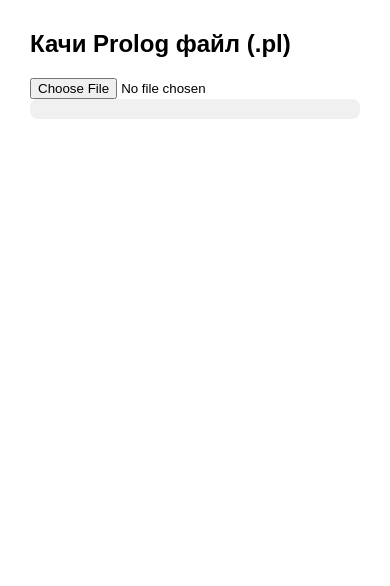
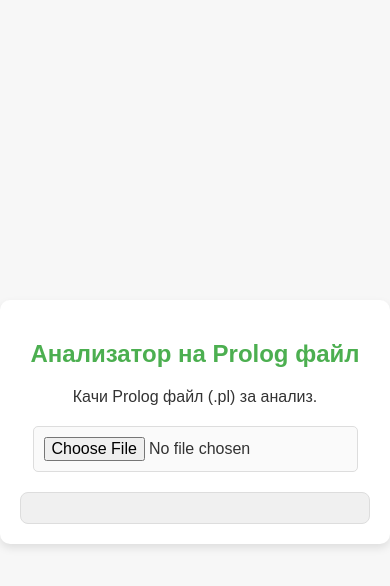
Before and after one commit to kokok32/prologsite, a plain HTML site: page index.html in a window 390 px wide. Drawn offline with Linux system fonts and the light colour scheme.

Commit message:
Update index.html

```diff
--- a/index.html
+++ b/index.html
@@ -5,21 +5,85 @@
   <title>Prolog Analyzer</title>
   <style>
     body {
-      font-family: Arial;
-      margin: 30px;
+      font-family: 'Arial', sans-serif;
+      background-color: #f7f7f7;
+      margin: 0;
+      padding: 0;
+      display: flex;
+      justify-content: center;
+      align-items: center;
+      height: 100vh;
+      color: #333;
     }
+
+    .container {
+      background-color: #fff;
+      padding: 30px;
+      border-radius: 10px;
+      box-shadow: 0 4px 8px rgba(0, 0, 0, 0.1);
+      width: 80%;
+      max-width: 800px;
+    }
+
+    h2 {
+      font-size: 1.8rem;
+      color: #4CAF50;
+      text-align: center;
+    }
+
+    input[type="file"] {
+      display: block;
+      margin: 20px auto;
+      padding: 10px;
+      font-size: 1rem;
+      border-radius: 5px;
+      border: 1px solid #ddd;
+      background-color: #fafafa;
+    }
+
     #output {
+      margin-top: 20px;
+      background-color: #f0f0f0;
+      padding: 15px;
+      border-radius: 8px;
+      border: 1px solid #ddd;
+      font-size: 1rem;
       white-space: pre-wrap;
-      background: #f0f0f0;
-      padding: 10px;
-      border-radius: 8px;
+      overflow-wrap: break-word;
+      color: #555;
+    }
+
+    .section-title {
+      font-weight: bold;
+      color: #4CAF50;
+      margin-top: 15px;
+    }
+
+    .count {
+      font-size: 0.9rem;
+      color: #777;
+    }
+
+    /* Add responsive styling */
+    @media (max-width: 600px) {
+      .container {
+        padding: 20px;
+        width: 90%;
+      }
+
+      h2 {
+        font-size: 1.5rem;
+      }
     }
   </style>
 </head>
 <body>
-  <h2>Качи Prolog файл (.pl)</h2>
-  <input type="file" id="fileInput" accept=".pl">
-  <div id="output"></div>
+  <div class="container">
+    <h2>Анализатор на Prolog файл</h2>
+    <p style="text-align: center;">Качи Prolog файл (.pl) за анализ.</p>
+    <input type="file" id="fileInput" accept=".pl">
+    <div id="output"></div>
+  </div>
 
   <script>
     document.getElementById('fileInput').addEventListener('change', function(event) {
@@ -51,17 +115,17 @@
         const output = `
 🔎 Анализ на Prolog файл:
 -------------------------
-Факти (${facts.length}):
-${facts.join('\n')}
+<div class="section-title">Факти (${facts.length})</div>
+<div class="count">${facts.length > 0 ? facts.join('<br>') : 'Няма намерени факти.'}</div>
 
-Правила (${rules.length}):
-${rules.join('\n')}
+<div class="section-title">Правила (${rules.length})</div>
+<div class="count">${rules.length > 0 ? rules.join('<br>') : 'Няма намерени правила.'}</div>
 
-Коментари (${comments.length}):
-${comments.join('\n')}
+<div class="section-title">Коментари (${comments.length})</div>
+<div class="count">${comments.length > 0 ? comments.join('<br>') : 'Няма намерени коментари.'}</div>
         `;
 
-        document.getElementById('output').textContent = output;
+        document.getElementById('output').innerHTML = output;
       };
 
       reader.readAsText(file);
```
